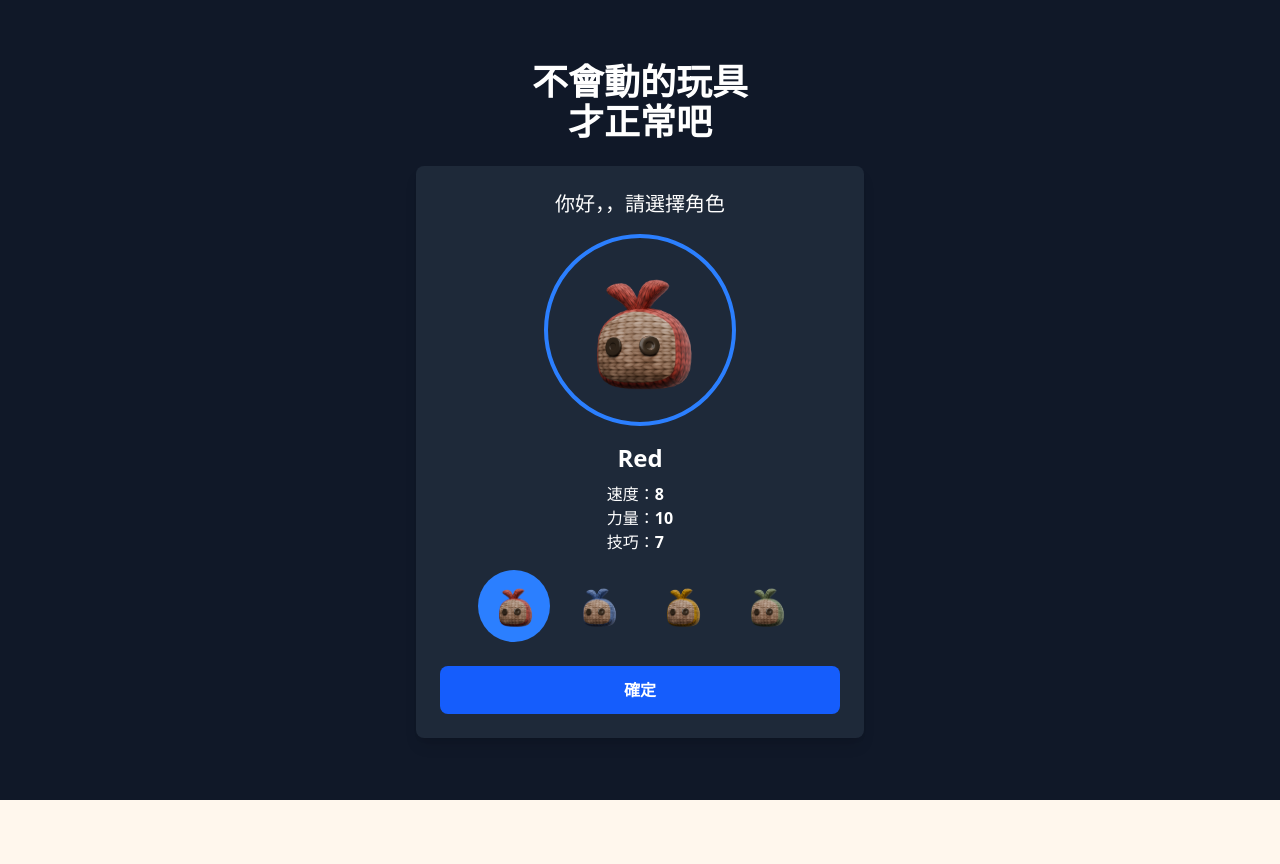
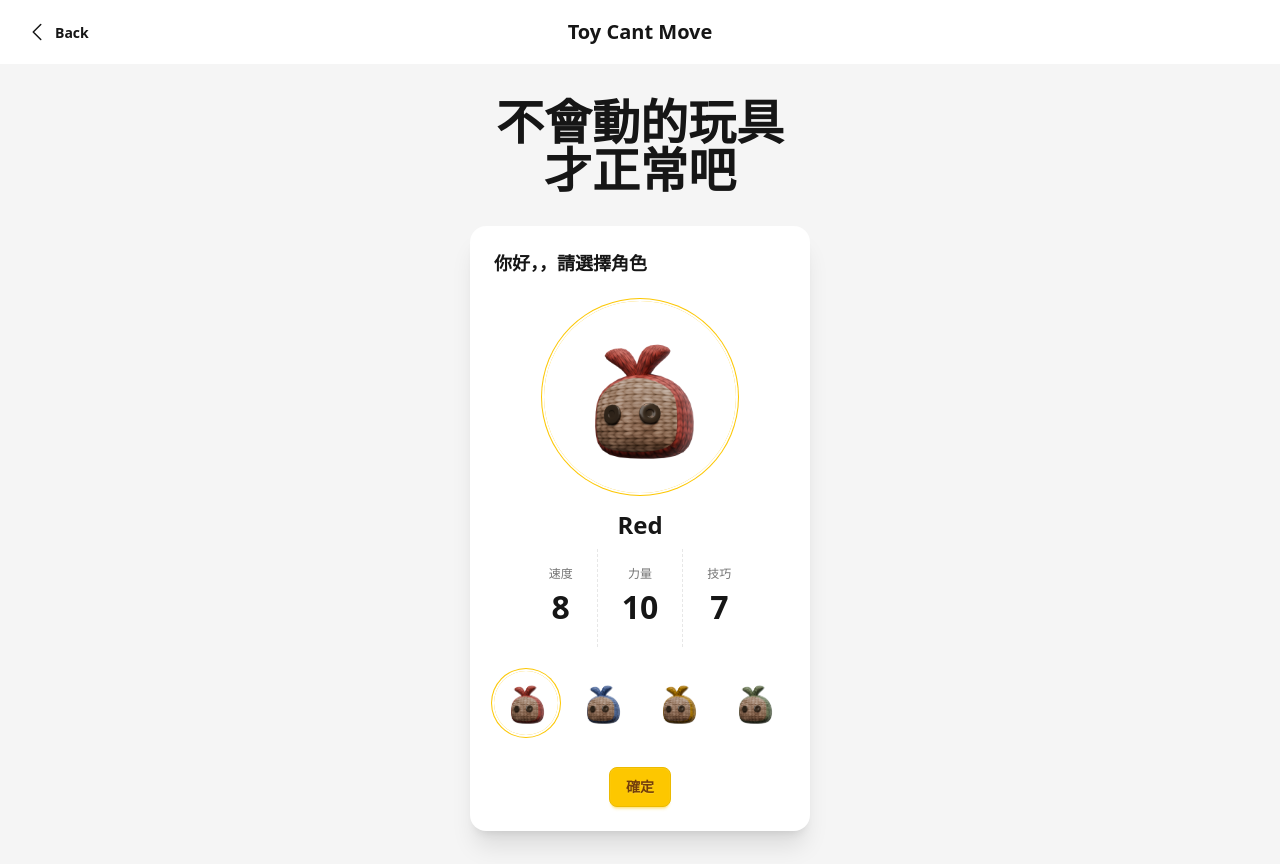
Before and after one commit to Joanne0119/Web_toyCantMove, a React (Vite) app: page /choose-char in a window 1280 px wide. Before the commit the page ends 800 px from the top, so only its background shows below. Built offline with nearby package versions, Linux system fonts and the light colour scheme.

Commit message:
using dasiy ui for basic layout

```diff
--- a/package.json
+++ b/package.json
@@ -15,6 +15,7 @@
     "class-variance-authority": "^0.7.1",
     "clsx": "^2.1.1",
     "daisyui": "^5.1.12",
+    "gsap": "^3.13.0",
     "lucide-react": "^0.542.0",
     "react": "^19.1.1",
     "react-dom": "^19.1.1",
@@ -33,7 +34,6 @@
     "eslint-plugin-react-hooks": "^5.2.0",
     "eslint-plugin-react-refresh": "^0.4.20",
     "globals": "^16.3.0",
-    "tw-animate-css": "^1.3.8",
     "typescript": "^5.9.2",
     "vite": "^7.1.2"
   }
--- a/src/App.jsx
+++ b/src/App.jsx
@@ -6,10 +6,12 @@ import WaitingRoom from './pages/WaitingRoom';
 import ChooseLevel from './pages/ChooseLevel';
 import ControllerTest from './pages/ControllerTest';
 import Award from './pages/Award';
+import Navbar from './components/Navbar';
 
 function App() {
   return (
     <GameProvider>
+      <Navbar />
       <Routes>
         <Route path="/" element={<EnterName />} />
         <Route path="/choose-char" element={<ChooseChar />} />
--- /dev/null
+++ b/src/components/Navbar.jsx
@@ -0,0 +1,37 @@
+import React from 'react';
+import { useNavigate, useLocation } from 'react-router-dom';
+
+const Navbar = () => {
+  const navigate = useNavigate();
+  const location = useLocation();
+
+  const handleBack = () => {
+    navigate(-1);
+  };
+
+  // Only show the back button if we are not on the home page
+  const showBackButton = location.pathname !== '/';
+
+  return (
+    <div className="navbar bg-base-100">
+      <div className="navbar-start">
+        {showBackButton && (
+          <button className="btn btn-ghost" onClick={handleBack}>
+            <svg xmlns="http://www.w3.org/2000/svg" fill="none" viewBox="0 0 24 24" strokeWidth={1.5} stroke="currentColor" className="w-6 h-6">
+              <path strokeLinecap="round" strokeLinejoin="round" d="M15.75 19.5L8.25 12l7.5-7.5" />
+            </svg>
+            Back
+          </button>
+        )}
+      </div>
+      <div className="navbar-center">
+        <a className="btn btn-ghost normal-case text-xl">Toy Cant Move</a>
+      </div>
+      <div className="navbar-end">
+        {/* You can add other navbar items here */}
+      </div>
+    </div>
+  );
+};
+
+export default Navbar;
--- a/src/index.css
+++ b/src/index.css
@@ -1,8 +1,7 @@
 @import "tailwindcss";
 @plugin "daisyui"{
-  themes: caramellatte --default, coffee --prefersdark;
+  themes: bumblebee --default, sunset --prefersdark;
 }
-@import "tw-animate-css";
 /*
 @custom-variant dark (&:is(.dark *));
 :root {
--- a/src/pages/ChooseChar.jsx
+++ b/src/pages/ChooseChar.jsx
@@ -24,20 +24,33 @@ const ChooseChar = () => {
   };
 
   return (
-    <div className="bg-gray-900 text-white min-h-screen flex flex-col items-center justify-center p-4">
-      <div className="text-center mb-6">
-        <h1 className="text-4xl font-bold">不會動的玩具<br/>才正常吧</h1>
+    <div className="hero min-h-screen bg-base-200">
+      <div className="hero-content text-center">
+        <div className="max-w-md">
+          <h1 className="text-5xl font-bold">不會動的玩具<br/>才正常吧</h1>
+          <div className="card bg-base-100 shadow-xl mt-8">
+            <div className="card-body">
+              <h2 className="card-title">你好，{nickname}，請選擇角色</h2>
+              <div className="flex flex-col items-center my-4">
+                <div className="avatar online">
+                  <div className="w-48 rounded-full ring ring-primary ring-offset-base-100 ring-offset-2">
+                    <img src={selectedChar.src} alt={selectedChar.name} />
                   </div>
-      <div className="bg-gray-800 rounded-lg shadow-lg p-6 w-full max-w-md">
-        <h2 className="text-xl mb-4 text-center">你好，{nickname}，請選擇角色</h2>
-
-        <div className="flex flex-col items-center mb-4">
-          <img id="main-character-img" src={selectedChar.src} alt={selectedChar.name} className="w-48 h-48 object-cover mb-4 rounded-full border-4 border-blue-500"/>
-          <div className="text-2xl font-bold capitalize">{selectedChar.name}</div>
-          <div className="text-left mt-2">
-            <div>速度：<span className="font-semibold">{selectedChar.speed}</span></div>
-            <div>力量：<span className="font-semibold">{selectedChar.power}</span></div>
-            <div>技巧：<span className="font-semibold">{selectedChar.skill}</span></div>
+                </div>
+                <div className="text-2xl font-bold capitalize mt-4">{selectedChar.name}</div>
+                <div className="stats bg-transparent mt-2">
+                  <div className="stat">
+                    <div className="stat-title">速度</div>
+                    <div className="stat-value">{selectedChar.speed}</div>
+                  </div>
+                  <div className="stat">
+                    <div className="stat-title">力量</div>
+                    <div className="stat-value">{selectedChar.power}</div>
+                  </div>
+                  <div className="stat">
+                    <div className="stat-title">技巧</div>
+                    <div className="stat-value">{selectedChar.skill}</div>
+                  </div>
                 </div>
               </div>
 
@@ -45,17 +58,24 @@ const ChooseChar = () => {
                 {characters.map((char) => (
                   <div
                     key={char.name}
-              className={`cursor-pointer p-1 rounded-full ${selectedChar.name === char.name ? 'bg-blue-500' : ''}`}
+                    className={`avatar cursor-pointer ${selectedChar.name === char.name ? 'ring ring-primary ring-offset-base-100 ring-offset-2 rounded-full' : ''}`}
                     onClick={() => handleSelectChar(char)}
                   >
-              <img src={char.src} alt={char.name} className="w-16 h-16 object-cover rounded-full" />
+                    <div className="w-16 rounded-full">
+                      <img src={char.src} alt={char.name} />
+                    </div>
                   </div>
                 ))}
               </div>
 
-        <button onClick={handleConfirm} className="w-full bg-blue-600 hover:bg-blue-700 text-white font-bold py-3 px-4 rounded-lg transition duration-300">
+              <div className="card-actions justify-center">
+                <button onClick={handleConfirm} className="btn btn-primary">
                   確定
                 </button>
+              </div>
+            </div>
+          </div>
+        </div>
       </div>
     </div>
   );
--- a/src/pages/ChooseLevel.jsx
+++ b/src/pages/ChooseLevel.jsx
@@ -32,35 +32,41 @@ const ChooseLevel = () => {
   };
 
   return (
-    <div className="bg-gray-900 text-white min-h-screen flex flex-col items-center justify-center p-4">
-      <div className="text-center mb-6">
-        <h1 className="text-4xl font-bold">不會動的玩具<br/>才正常吧</h1>
-      </div>
-      <div className="bg-gray-800 rounded-lg shadow-lg p-6 w-full max-w-md">
-        <h2 className="text-xl mb-4 text-center">{isHost ? '請選擇遊戲場景' : '等待房主選擇關卡...'}</h2>
-
-        <div className="grid grid-cols-1 md:grid-cols-3 gap-4 mb-6">
+    <div className="hero min-h-screen bg-base-200">
+      <div className="hero-content text-center">
+        <div className="max-w-md">
+          <h1 className="text-5xl font-bold">不會動的玩具<br/>才正常吧</h1>
+          <div className="card bg-base-100 shadow-xl mt-8">
+            <div className="card-body">
+              <h2 className="card-title">{isHost ? '請選擇遊戲場景' : '等待房主選擇關卡...'}</h2>
+              <div className="grid grid-cols-1 md:grid-cols-3 gap-4 my-4">
                 {levels.map((l) => (
                   <div
                     key={l.name}
-              className={`p-2 rounded-lg cursor-pointer ${level?.name === l.name ? 'bg-blue-500' : 'bg-gray-700'} ${!isHost && 'cursor-default'}`}
+                    className={`card bg-base-200 shadow-md cursor-pointer ${level?.name === l.name ? 'ring ring-primary' : ''} ${!isHost && 'cursor-default'}`}
                     onClick={() => handleSelectLevel(l)}
                   >
-              <img src={l.image} alt={l.name} className="w-full h-24 object-cover rounded-md mb-2"/>
-              <div className="text-center">{l.name}</div>
+                    <figure><img src={l.image} alt={l.name} className="h-24 object-cover"/></figure>
+                    <div className="card-body p-4 items-center text-center">
+                      <h2 className="card-title">{l.name}</h2>
+                    </div>
                   </div>
                 ))}
               </div>
-
-        <div className="mt-6 flex flex-col space-y-2">
+              <div className="card-actions justify-center">
+                <div className="flex flex-col space-y-2 w-full">
                   {isHost ? (
-            <button onClick={handleStartGame} className="w-full bg-green-600 hover:bg-green-700 text-white font-bold py-3 px-4 rounded-lg transition duration-300">
+                    <button onClick={handleStartGame} className="btn btn-primary">
                       開始遊戲
                     </button>
                   ) : null}
-          <button onClick={handleLeave} className="w-full bg-red-600 hover:bg-red-700 text-white font-bold py-3 px-4 rounded-lg transition duration-300">
+                  <button onClick={handleLeave} className="btn btn-ghost">
                     離開房間
                   </button>
+                </div>
+              </div>
+            </div>
+          </div>
         </div>
       </div>
     </div>
--- a/src/pages/WaitingRoom.jsx
+++ b/src/pages/WaitingRoom.jsx
@@ -36,33 +36,41 @@ const WaitingRoom = () => {
   };
 
   return (
-    <div className="bg-gray-900 text-white min-h-screen flex flex-col items-center justify-center p-4">
-      <div className="text-center mb-6">
-        <h1 className="text-4xl font-bold">不會動的玩具<br/>才正常吧</h1>
+    <div className="hero min-h-screen bg-base-200">
+      <div className="hero-content text-center">
+        <div className="max-w-md">
+          <h1 className="text-5xl font-bold">不會動的玩具<br/>才正常吧</h1>
+          <div className="card bg-base-100 shadow-xl mt-8">
+            <div className="card-body">
+              <h2 className="card-title">等待玩家進入...</h2>
+              <div className="space-y-3 mt-4">
+                {players.map((player, index) => (
+                  <div key={index} className="flex items-center bg-base-200 p-2 rounded-lg">
+                    <div className="avatar mr-4">
+                      <div className="w-12 rounded-full">
+                        <img src={player.avatar} alt={player.name} />
                       </div>
-      <div className="bg-gray-800 rounded-lg shadow-lg p-6 w-full max-w-md">
-        <h2 className="text-xl mb-4 text-center">等待玩家進入...</h2>
-
-        <div className="space-y-3">
-          {players.map((player, index) => (
-            <div key={index} className="flex items-center bg-gray-700 p-2 rounded-lg">
-              <img src={player.avatar} alt={player.name} className="w-12 h-12 rounded-full object-cover mr-4" />
+                    </div>
                     <span className="text-lg">{player.name}</span>
                   </div>
                 ))}
               </div>
-
-        <div className="mt-6 flex flex-col space-y-2">
+              <div className="card-actions justify-center mt-6">
+                <div className="flex flex-col space-y-2 w-full">
                   {isHost ? (
-            <button onClick={handleNext} className="w-full bg-blue-600 hover:bg-blue-700 text-white font-bold py-3 px-4 rounded-lg transition duration-300">
+                    <button onClick={handleNext} className="btn btn-primary">
                       下一步
                     </button>
                   ) : (
                     <p className='text-center'>等待房主開始遊戲...</p>
                   )}
-          <button onClick={handleLeave} className="w-full bg-red-600 hover:bg-red-700 text-white font-bold py-3 px-4 rounded-lg transition duration-300">
+                  <button onClick={handleLeave} className="btn btn-ghost">
                     離開房間
                   </button>
+                </div>
+              </div>
+            </div>
+          </div>
         </div>
       </div>
     </div>
```
Also changed, not shown: src/pages/Award.jsx (+44 -21 lines), src/pages/ControllerTest.jsx (+16 -11 lines), 1 other file (tests, documents, lock files or other folders). Lines whose indentation alone changed are shown as unchanged.
